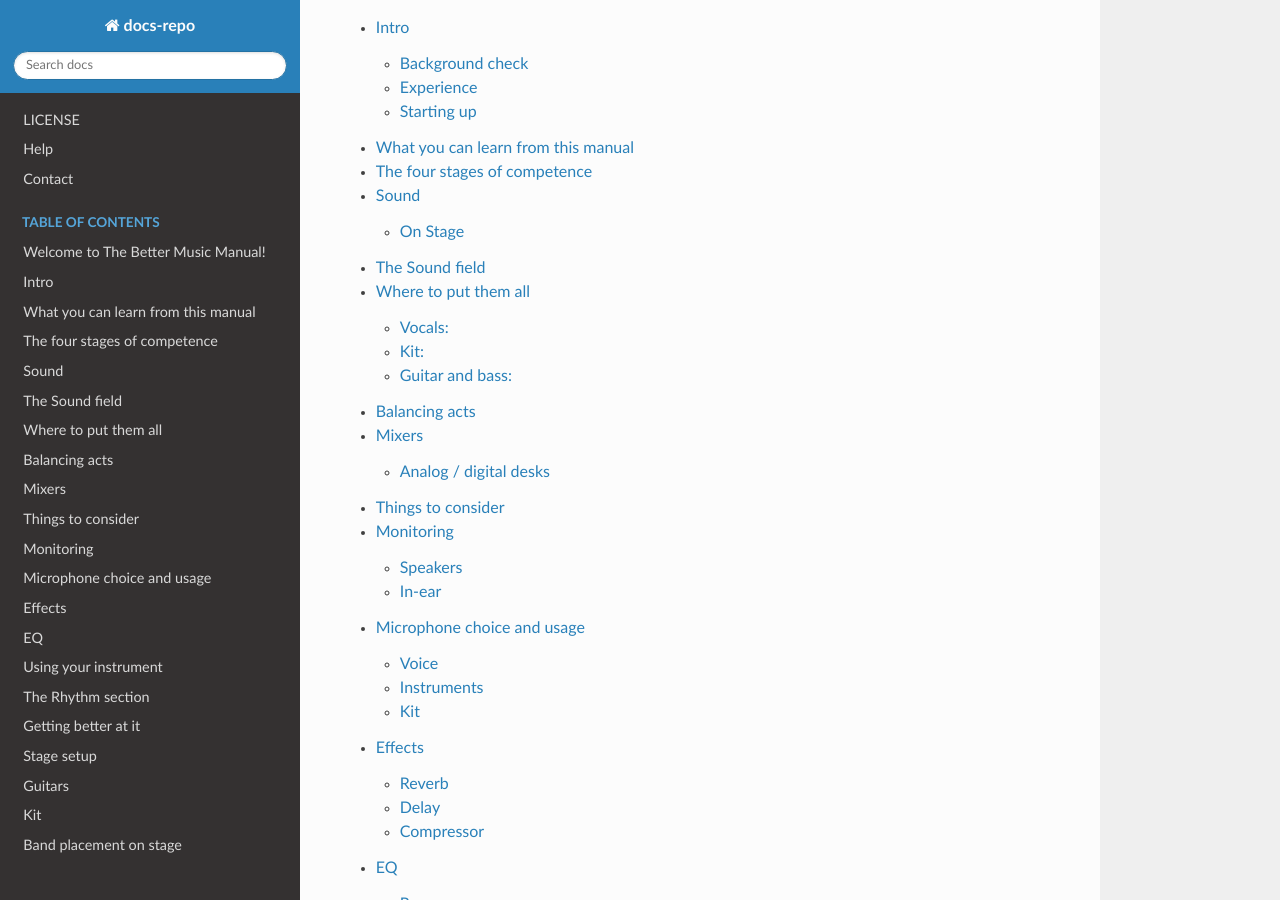
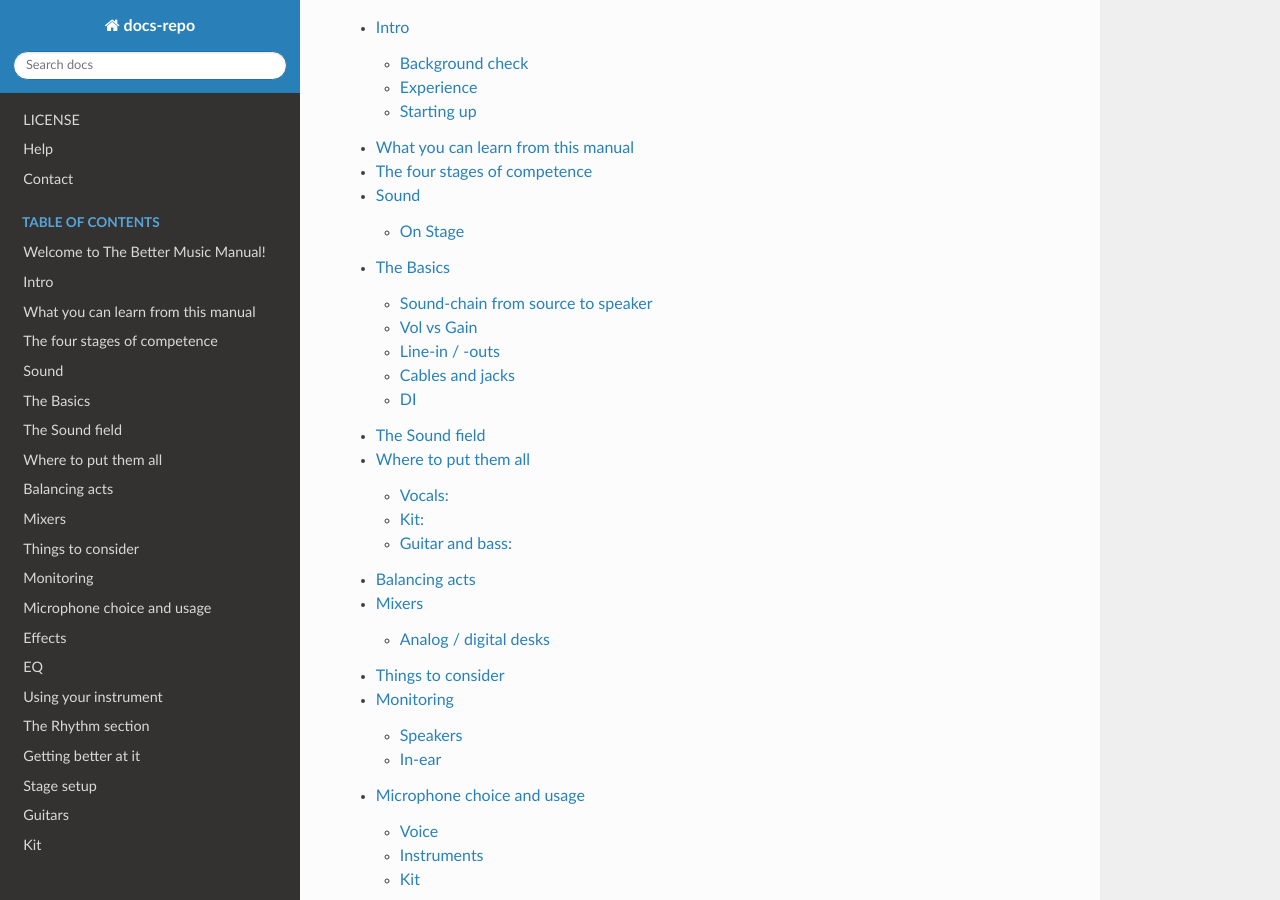
Before and after one commit to flakjakk/docs-repo, a Sphinx documentation site: the page built from docs/source/index.rst, in a window 1280 px wide and 900 px high, scrolled down 432 px. Built offline with Sphinx 7.4.7 and the Read the Docs theme 2.0.0, drawn with Linux system fonts in a browser that asks for light colours; pages that are not in the unit, such as notebooks, are missing from menus; some of the changed lines change nothing that is shown.

Commit message:
Editing 'sound1'.
Content and grammar, created sound-basics.rst

```diff
--- a/docs/source/index.rst
+++ b/docs/source/index.rst
@@ -22,6 +22,7 @@
    fourstages
    basic-premise
    sound1
+   sound-basics
    soundfield
    sound2
    monitoring
--- /dev/null
+++ b/docs/source/sound-basics.rst
@@ -0,0 +1,33 @@
+The Basics
+==========
+
+Sound-chain from source to speaker
+----------------------------------
+
+Speakers
+^^^^^^^^
+
+Amps
+^^^^
+
+Headroom
+^^^^^^^^
+
+What it is, and why you need it!
+
+Mixers
+^^^^^^
+
+Vol vs Gain
+-----------
+
+Line-in / -outs
+---------------
+
+Cables and jacks
+----------------
+
+DI
+--
+
+When to use it [and when not to].
--- a/docs/source/sound1.rst
+++ b/docs/source/sound1.rst
@@ -6,45 +6,14 @@
 On Stage
 ########
 
-This section addresses some of the issues around on stage or back-line sound and front-of-house sound [anything coming off stage].
+This section addresses some of the issues with regard to:
+	# on stage sound
+	# back-line sound and
+	# front-of-house sound
+
+Terminology
+-----------
 
 I use terms like muddy, wooly, fuzzy, thin, hard, warm, crunch/y, bite, edge, middy, bottom, tops etc. to describe how I 'feel' sound. If you have any questions as to the exact meaning please let me know. At some point I may have to put a glossary together that explains all this.
 
-If you have 1000 sound engineers you will get 1000 different ways of getting a sound. I only have one definition for a good front-of-house sound, that is: Listeners MUST be able to hear everything that is played / sung on stage at all times. This is easier said than done.
-
-Basics
-======
-
-Sound-chain from source to speaker
-----------------------------------
-
-Speakers
-^^^^^^^^
-
-Amps
-^^^^
-
-Headroom
-^^^^^^^^
-
-What it is, and why you need it!
-
-Mixers
-^^^^^^
-
-Vol vs Gain
------------
-
-Line-in / -outs
----------------
-
-Cables and jacks
-----------------
-
-DI
---
-
-When to use it [and when not to].
-
-Terminology issues
-------------------
+The first thing you need to understand is that 'everyone is a sound engineer'. And everyone hears sound differently. I have only one basic criteria for a good front-of-house sound, that is: Listeners MUST be able to hear everything that is played / sung on stage at all times. Achieving this is sometimes not as easy as it could be.
```
